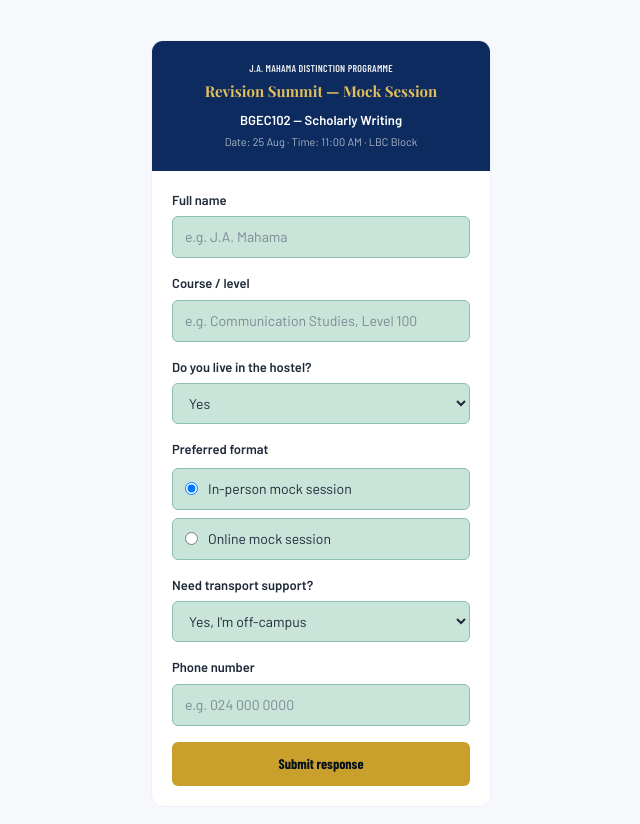
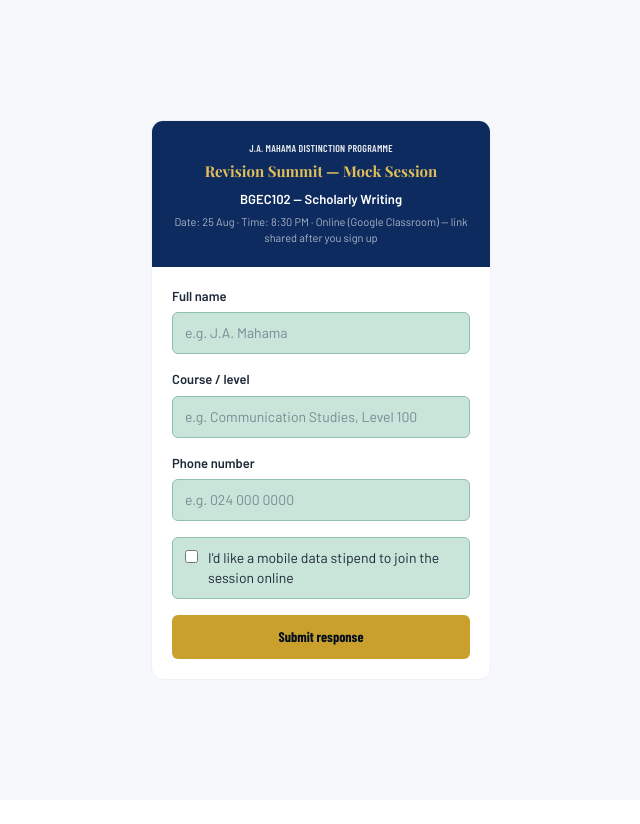
Before and after one commit to johnadamsmahama/distinction-library, a Next.js app: page /revision-summit in a window 1280 px wide. Shown: the top 824 px of the page, without its empty margins (319-959 px from the left). After the commit the page ends 800 px from the top, so only its background shows below. Built offline with nearby package versions, Linux system fonts and the light colour scheme; a web font is replaced by a local one.

Commit message:
Modify session time and location details
Updated session details and removed unnecessary fields.

```diff
--- a/app/revision-summit/page.tsx
+++ b/app/revision-summit/page.tsx
@@ -3,19 +3,17 @@
 import { useState } from 'react';
 import { createClient } from '@/lib/supabase/client';
 
-// Edit these five values per session — everything else stays the same.
+// Edit these values per session — everything else stays the same.
 const SESSION_COURSE = 'BGEC102 — Scholarly Writing';
 const SESSION_DATE = '2026-08-25';
 const SESSION_DATE_LABEL = '25 Aug';
-const SESSION_TIME = '11:00 AM';
-const SESSION_LOCATION = 'LBC Block';
+const SESSION_TIME = '8:30 PM';
+const SESSION_MODE = 'Online (Google Classroom) — link shared after you sign up';
 
 export default function RevisionSummitPage() {
   const [fullName, setFullName] = useState('');
   const [courseLevel, setCourseLevel] = useState('');
-  const [livesInHostel, setLivesInHostel] = useState('yes');
-  const [preferredFormat, setPreferredFormat] = useState<'in_person' | 'online'>('in_person');
-  const [needsTransport, setNeedsTransport] = useState('yes');
+  const [wantsStipend, setWantsStipend] = useState(false);
   const [phoneNumber, setPhoneNumber] = useState('');
 
   const [submitting, setSubmitting] = useState(false);
@@ -40,14 +38,12 @@ export default function RevisionSummitPage() {
       student_id: userData?.user?.id ?? null,
       full_name: fullName.trim(),
       course_level: courseLevel.trim(),
-      lives_in_hostel: livesInHostel === 'yes',
-      preferred_format: preferredFormat,
-      needs_transport: needsTransport === 'yes',
+      wants_stipend: wantsStipend,
       phone_number: phoneNumber.trim(),
       session_course: SESSION_COURSE,
       session_date: SESSION_DATE,
       session_time: SESSION_TIME,
-      session_location: SESSION_LOCATION,
+      session_location: SESSION_MODE,
     });
 
     setSubmitting(false);
@@ -66,7 +62,8 @@ export default function RevisionSummitPage() {
         <div className="max-w-[340px] w-full bg-white rounded-xl border border-g100 p-8 text-center">
           <p className="font-display font-bold text-xl text-navy mb-2">You&apos;re signed up</p>
           <p className="font-body text-sm text-g600 leading-relaxed">
-            See you at the Revision Summit — {SESSION_DATE_LABEL}, {SESSION_TIME} at {SESSION_LOCATION}.
+            See you at the Revision Summit — {SESSION_DATE_LABEL}, {SESSION_TIME}, online.
+            {wantsStipend && ' We\u2019ll be in touch about your data stipend before the session.'}
           </p>
         </div>
       </div>
@@ -85,7 +82,7 @@ export default function RevisionSummitPage() {
           </p>
           <p className="font-body font-semibold text-[13px] text-white mt-2">{SESSION_COURSE}</p>
           <p className="font-body text-[11px] text-white/65 mt-1">
-            Date: {SESSION_DATE_LABEL} &middot; Time: {SESSION_TIME} &middot; {SESSION_LOCATION}
+            Date: {SESSION_DATE_LABEL} &middot; Time: {SESSION_TIME} &middot; {SESSION_MODE}
           </p>
         </div>
 
@@ -113,54 +110,6 @@ export default function RevisionSummitPage() {
           </div>
 
           <div>
-            <label className="block text-[13px] font-semibold text-g800 mb-1.5">Do you live in the hostel?</label>
-            <select
-              value={livesInHostel}
-              onChange={(e) => setLivesInHostel(e.target.value)}
-              className="w-full bg-mint-light border border-mint text-g800 rounded-md px-3 py-2.5 text-sm"
-            >
-              <option value="yes">Yes</option>
-              <option value="no">No</option>
-            </select>
-          </div>
-
-          <div>
-            <label className="block text-[13px] font-semibold text-g800 mb-2">Preferred format</label>
-            <div className="flex flex-col gap-2">
-              <label className="flex items-center gap-2.5 bg-mint-light border border-mint text-g800 rounded-md px-3 py-2.5 text-sm">
-                <input
-                  type="radio"
-                  name="format"
-                  checked={preferredFormat === 'in_person'}
-                  onChange={() => setPreferredFormat('in_person')}
-                />
-                In-person mock session
-              </label>
-              <label className="flex items-center gap-2.5 bg-mint-light border border-mint text-g800 rounded-md px-3 py-2.5 text-sm">
-                <input
-                  type="radio"
-                  name="format"
-                  checked={preferredFormat === 'online'}
-                  onChange={() => setPreferredFormat('online')}
-                />
-                Online mock session
-              </label>
-            </div>
-          </div>
-
-          <div>
-            <label className="block text-[13px] font-semibold text-g800 mb-1.5">Need transport support?</label>
-            <select
-              value={needsTransport}
-              onChange={(e) => setNeedsTransport(e.target.value)}
-              className="w-full bg-mint-light border border-mint text-g800 rounded-md px-3 py-2.5 text-sm"
-            >
-              <option value="yes">Yes, I&apos;m off-campus</option>
-              <option value="no">No, I&apos;m in the hostel</option>
-            </select>
-          </div>
-
-          <div>
             <label className="block text-[13px] font-semibold text-g800 mb-1.5">Phone number</label>
             <input
               type="tel"
@@ -170,6 +119,16 @@ export default function RevisionSummitPage() {
               className="w-full bg-mint-light border border-mint text-g800 rounded-md px-3 py-2.5 text-sm placeholder:text-g600/70"
             />
           </div>
+
+          <label className="flex items-start gap-2.5 bg-mint-light border border-mint text-g800 rounded-md px-3 py-2.5 text-sm">
+            <input
+              type="checkbox"
+              checked={wantsStipend}
+              onChange={(e) => setWantsStipend(e.target.checked)}
+              className="mt-0.5"
+            />
+            <span>I&apos;d like a mobile data stipend to join the session online</span>
+          </label>
 
           {error && <p className="text-xs text-red-600">{error}</p>}
 
```
